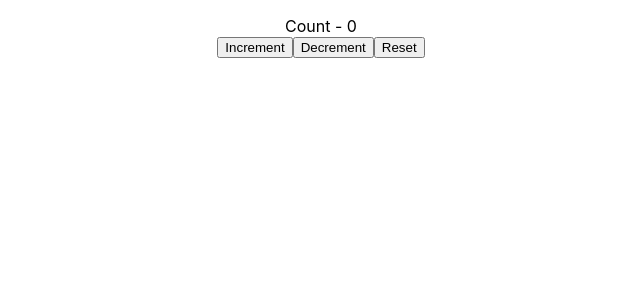
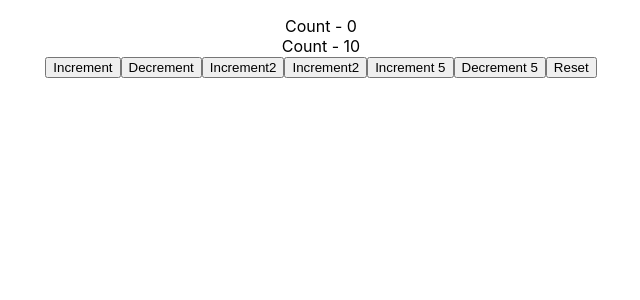
Before and after one commit to FahadAminShovon/ReactHookLearning, a React (Create React App) app: page / in a window 1280 px wide. Shown: the top 300 px of the page, without its empty margins (319-959 px from the left). Built offline with nearby package versions, Linux system fonts and the light colour scheme.

Commit message:
Complex state & action

```diff
--- a/src/App.js
+++ b/src/App.js
@@ -1,12 +1,12 @@
 import React from 'react';
 import './App.css';
-import CounterOne from './components/UseReducer/CounterOne';
+import CounterTwo from './components/UseReducer/CounterTwo';
 
 
 function App() {
   return (
     <div className="App">
-      <CounterOne/>
+      <CounterTwo/>
     </div>
   );
 }
--- /dev/null
+++ b/src/components/UseReducer/CounterTwo.js
@@ -0,0 +1,43 @@
+import React, {useReducer} from 'react';
+
+const initialState = {
+    firstCounter: 0,
+    secondCounter: 10,
+}
+const reducer = (state , action) => {
+    switch(action.type){
+        case 'increment':
+            return {...state, firstCounter: state.firstCounter + action.value}
+        case 'decrement':
+            return {...state, firstCounter: state.firstCounter - action.value}
+        case 'increment2':
+            return {...state, secondCounter: state.secondCounter + action.value}
+        case 'decrement2':
+            return {...state, secondCounter: state.secondCounter - action.value}
+        case 'reset':
+            return action.value
+        default:
+            return state
+    }
+}
+
+const CounterTwo = () => {
+    const [count, dispatch] = useReducer(reducer, initialState)
+
+    return (
+        <div>
+            <div>Count - {count.firstCounter}</div>
+            <div>Count - {count.secondCounter}</div>
+
+            <button onClick = {() => dispatch({type: 'increment', value: 1})}>Increment</button>
+            <button onClick = {() => dispatch({type: 'decrement', value: 1})}>Decrement</button>
+            <button onClick = {() => dispatch({type: 'increment2', value: 1})}>Increment2</button>
+            <button onClick = {() => dispatch({type: 'decrement2', value: 1})}>Increment2</button>
+            <button onClick = {() => dispatch({type: 'increment', value: 5})}>Increment 5</button>
+            <button onClick = {() => dispatch({type: 'decrement', value: 5})}>Decrement 5</button>
+            <button onClick = {() => dispatch({type: 'reset', value: initialState})}>Reset</button>
+        </div>
+     );
+}
+
+export default CounterTwo;
```
